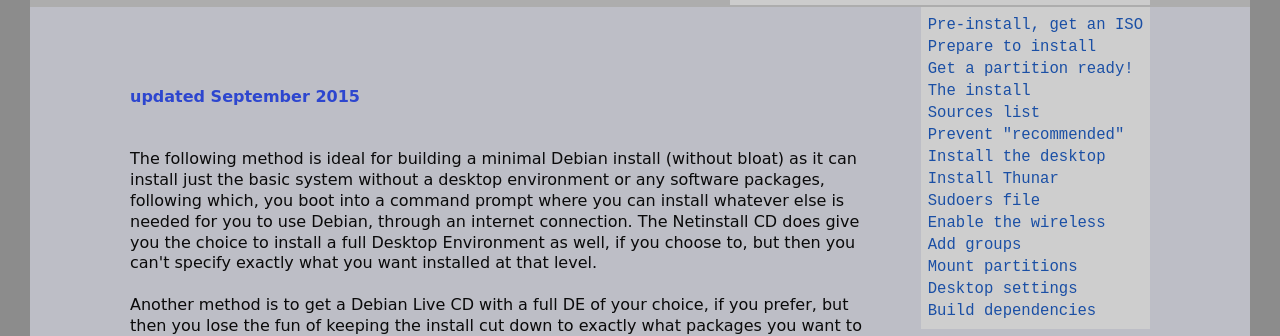
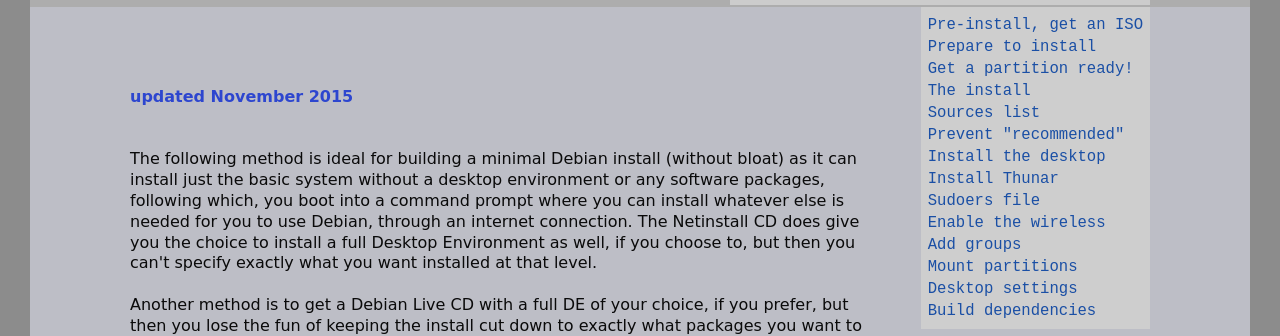
Before and after one commit to dquinton/debian-install, a Jekyll site: the page built from netinstall/step1.html, in a window 1280 px wide and 900 px high. Shown: the part 213-549 px from the top of the window. Built offline with Jekyll 4.4.1, drawn with Linux system fonts in a browser that asks for light colours.

Commit message:
updating pages

```diff
--- a/config/bashrc.html
+++ b/config/bashrc.html
@@ -102,7 +102,7 @@
 <br><br>
 OK, here's my alias list, and the 1st one will print the .bash_aliases file contents to remind you of what you can use!
 <br><br>
-<form><textarea name="T" id="file" rows="71" cols="160">
+<form><textarea name="T" id="file" rows="74" cols="120">
 alias al='cat ~/.bash_aliases'            #prints your .bash_aliases file to terminal
 alias apt='grep apt ~/.bash_aliases'          #prints only the apt aliases of .bash_aliases
 alias dp='grep dpkg ~/.bash_aliases'        #prints only the dpkg aliases of .bash_aliases
@@ -111,9 +111,9 @@
 alias lf='leafpad'
 alias slf='sudo leafpad'
 alias ..='cd ..'
-###   cs set in bashrc =cd then ls
 alias cd2='cd `yad --title="Cd to" --file --directory --height=400 --width=500`'
-alias cs2='cs `yad --title="Cd to and list" --file --directory --height=400 --width=500`'      #cs is a function to cd to dir then list dir/files -see below
+alias cs2='cs `yad --title="Cd to and list" --file --directory --height=400 --width=500`'
+                                             #cs is a function to cd to dir then list dir/files -see below
 alias h='history'
 alias e='exit'
 
--- a/netinstall/lxde-fast.html
+++ b/netinstall/lxde-fast.html
@@ -35,7 +35,7 @@
 apt-get install zip unzip bzip2 p7zip-full bluetooth blueman ntfs-3g blktool dosfstools mtools gvfs-backends command-not-found bash-completion openjdk-7-jre icedtea-7-plugin mplayer gnome-mplayer mencoder vlc gstreamer-0.10 audacious handbrake-gtk avidemux bombono-dvd ardour audacity lame qjackctl gimp pinta imagemagick bluefish abcde eyed3 bashburn furiousisomount xpdf x11-apps clipit pidgin uget transmission pyrenamer easytag catfish xfce4-notes-plugin gdmap gparted testdisk unetbootin qshutdown ksnapshot kcharselect luckybackup feh cheese meld regexxer bleachbit htop yelp xiphos fonts-sil-ezra gtk2-engines gtk2-engines-xfce gnome-color-chooser systemsettings rkhunter chkrootkit xsel w3m w3m-img less atool mediainfo jhead ffmpegthumbnailer locate git</textarea>
 &nbsp;<input type="button" class="submitLink" value="Select all" onClick="javascript:this.form.T.focus();this.form.T.select();">
 </form>
-
+<br>
 
 no longer with me, but could be useful:<br>
 <span class="inst">thunar thunar-volman thunar-archive-plugin tumbler tumbler-plugins-extra xdg-user-dirs k3b libk3b6-extracodecs normalize-audio k9copy dvdrip marble etherape</span>
--- a/netinstall/step1.html
+++ b/netinstall/step1.html
@@ -52,7 +52,7 @@
 <div class="cont">
 
 
-<span class="bblue">updated September 2015</span>
+<span class="bblue">updated November 2015</span>
 <br><br><br>
 
 The following method is ideal for building a minimal Debian install (without bloat) as it can install just the basic system without a desktop environment or any software packages, following which, you boot into a command prompt where you can install whatever else is needed for you to use Debian, through an internet connection. The Netinstall CD does give you the choice to install a full Desktop Environment as well, if you choose to, but then you can't specify exactly what you want installed at that level.
@@ -472,7 +472,7 @@
 
 <b>prepare for bluetooth, bash, NTFS and FAT32 support, archiving and Java</b>
 <form>
-<textarea name="T" id="install" rows="2" cols="80">
+<textarea name="T" id="install" rows="2" cols="100">
 apt-get install bluetooth blueman command-not-found bash-completion ntfs-3g blktool dosfstools mtools gvfs-backends zip unzip bzip2 p7zip-full openjdk-7-jre icedtea-7-plugin</textarea>
 &nbsp;<input type="button" class="submitLink" value="Select all" onClick="javascript:this.form.T.focus();this.form.T.select();">
 </form>
--- a/netinstall/step3.html
+++ b/netinstall/step3.html
@@ -98,7 +98,7 @@
 <h3>for audio CD</h3>
 <br>
 <form>
-<textarea name="T" id="install" rows="1" cols="80">
+<textarea name="T" id="install" rows="1" cols="50">
 sudo apt-get install abcde eyed3 lame</textarea>
 &nbsp;<input type="button" class="submitLink" value="Select all" onClick="javascript:this.form.T.focus();this.form.T.select();">
 </form>
--- a/netinstall/step4.html
+++ b/netinstall/step4.html
@@ -187,7 +187,7 @@
 sudo apt-get install gnupg2 gpa</textarea>
 &nbsp;<input type="button" class="submitLink" value="Select all" onClick="javascript:this.form.T.focus();this.form.T.select();">
 </form>
-
+<br><br>
 <span class="prob">A lot of useless keys appear in the gpa window.</span>
 <br>
 solve this by either starting the program: gpa --disable-x509
```
